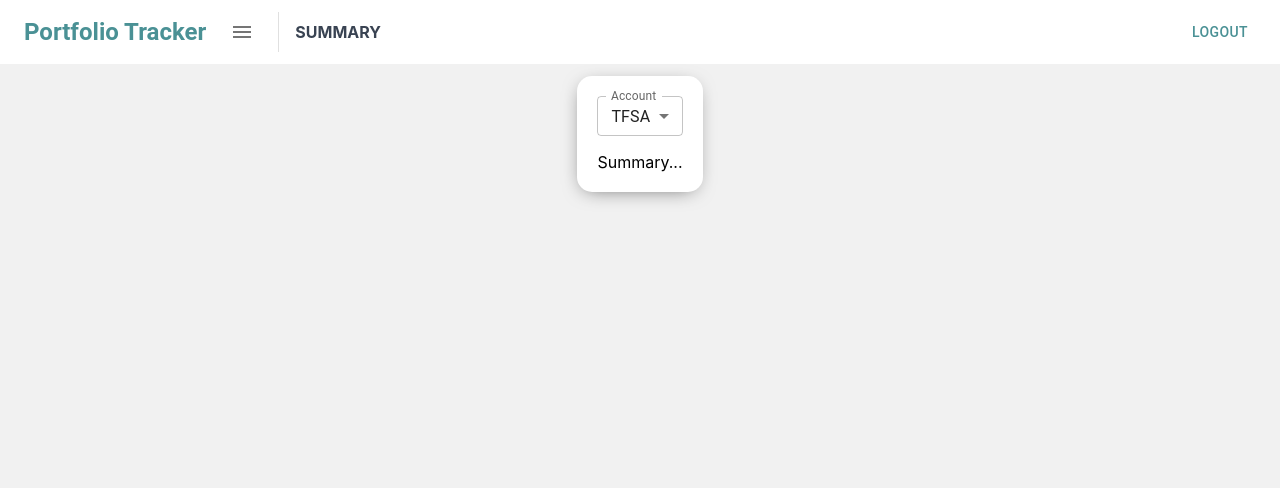
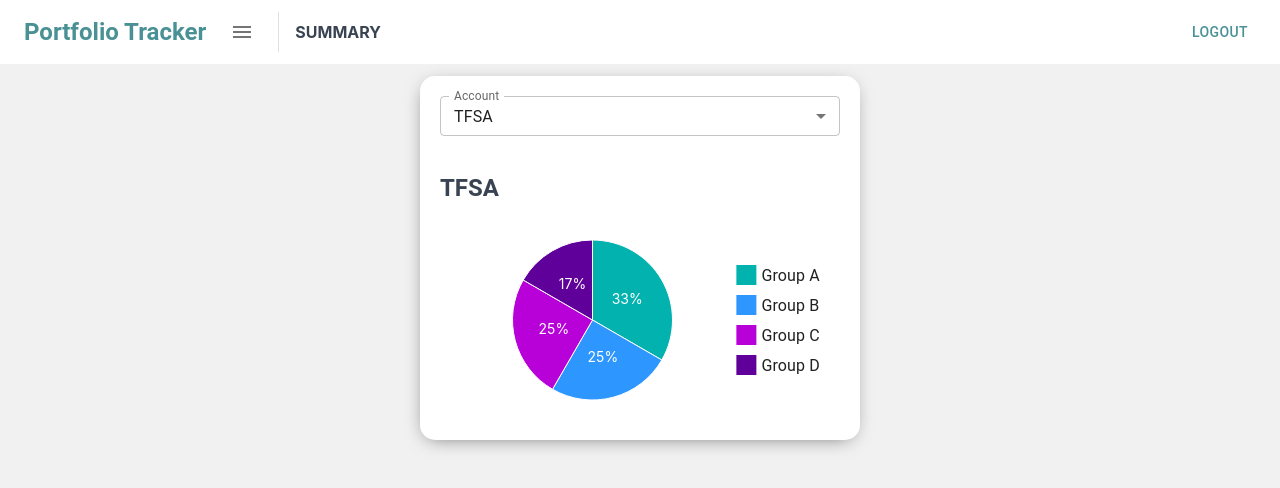
Before and after one commit to nayeebmowla/portfolio-tracker, a React (Create React App) app in the folder frontend/: page /dashboard/summary in a window 1280 px wide. Shown: the top 488 px of the page. Built offline with nearby package versions, Linux system fonts and the light colour scheme.

Commit message:
init pie chart

```diff
--- a/frontend/package.json
+++ b/frontend/package.json
@@ -7,6 +7,7 @@
     "@emotion/styled": "^11.11.0",
     "@mui/icons-material": "^5.14.8",
     "@mui/material": "^5.14.8",
+    "@mui/x-charts": "^6.0.0-alpha.11",
     "@tanstack/react-table": "^8.9.8",
     "@testing-library/jest-dom": "^5.17.0",
     "@testing-library/react": "^13.4.0",
--- a/frontend/src/components/Summary.js
+++ b/frontend/src/components/Summary.js
@@ -1,8 +1,30 @@
 import React from "react";
 import PortfolioSelect from "./PortfolioSelect";
-import { Stack } from "@mui/material";
+import { Stack, Typography } from "@mui/material";
+import { PieChart, pieArcLabelClasses } from "@mui/x-charts/PieChart";
+import { useTheme } from "@mui/material/styles";
+
+const data = [
+  { label: "Group A", value: 400 },
+  { label: "Group B", value: 300 },
+  { label: "Group C", value: 300 },
+  { label: "Group D", value: 200 },
+];
+
+const sizing = {
+  width: 400,
+  height: 200,
+};
+const TOTAL = data.map((item) => item.value).reduce((a, b) => a + b, 0);
+
+const getArcLabel = (params) => {
+  const percent = params.value / TOTAL;
+  return `${(percent * 100).toFixed(0)}%`;
+};
 
 function Summary({ account, onAccountSelect, accounts }) {
+  const theme = useTheme();
+
   return (
     <Stack spacing={2}>
       <PortfolioSelect
@@ -10,7 +32,27 @@ function Summary({ account, onAccountSelect, accounts }) {
         account={account}
         onChange={onAccountSelect}
       />
-      <div>Summary...</div>
+      <br />
+      <Typography color={theme.text.headers} variant="h5" fontWeight="bold">
+        {`${account}`}
+      </Typography>
+      <PieChart
+        series={[
+          {
+            outerRadius: 80,
+            data,
+            arcLabel: getArcLabel,
+            arcLabelMinAngle: 45,
+          },
+        ]}
+        sx={{
+          [`& .${pieArcLabelClasses.root}`]: {
+            fill: "white",
+            fontSize: 14,
+          },
+        }}
+        {...sizing}
+      />
     </Stack>
   );
 }
```
Also changed, not shown: 1 other file (tests, documents, lock files or other folders).
